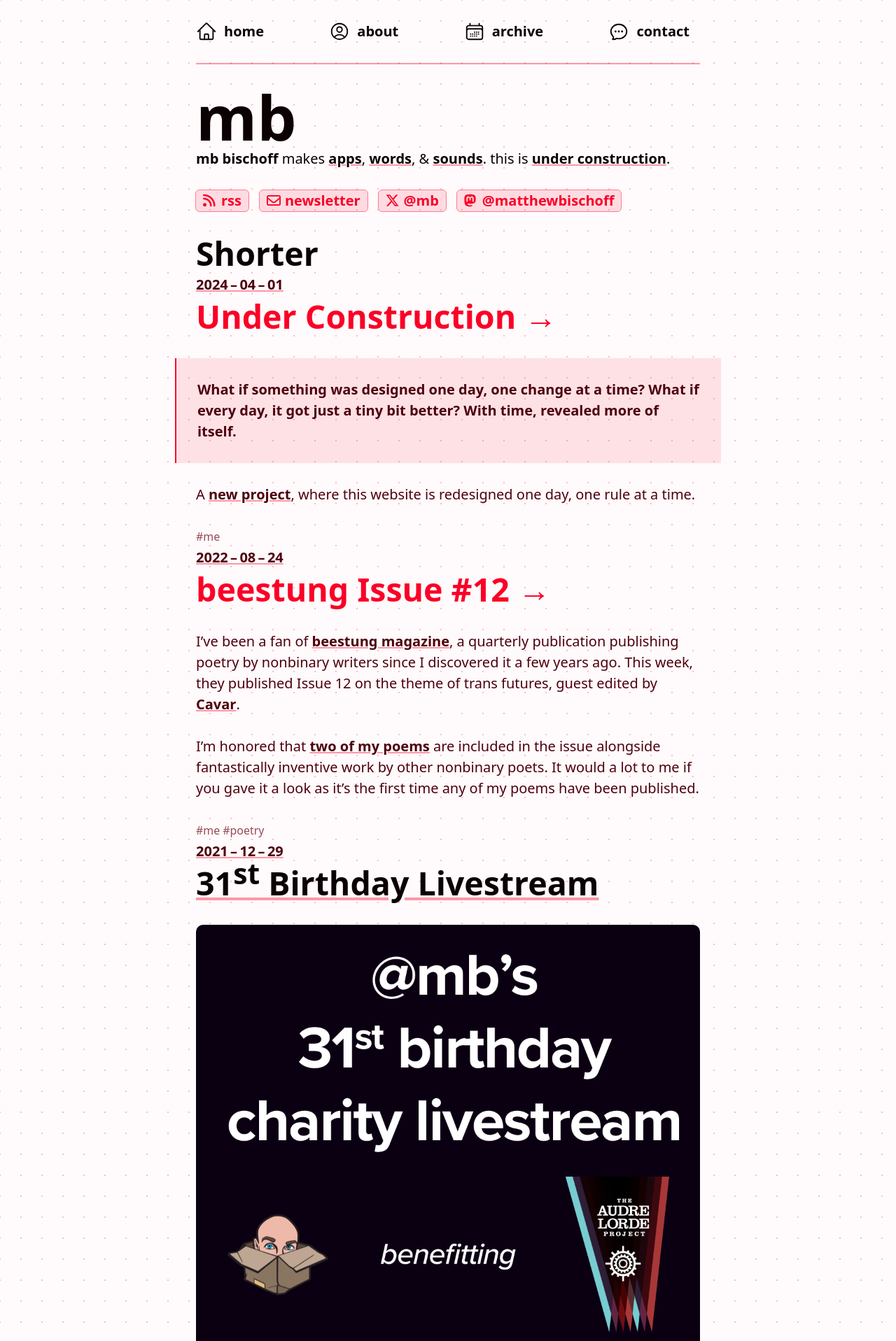
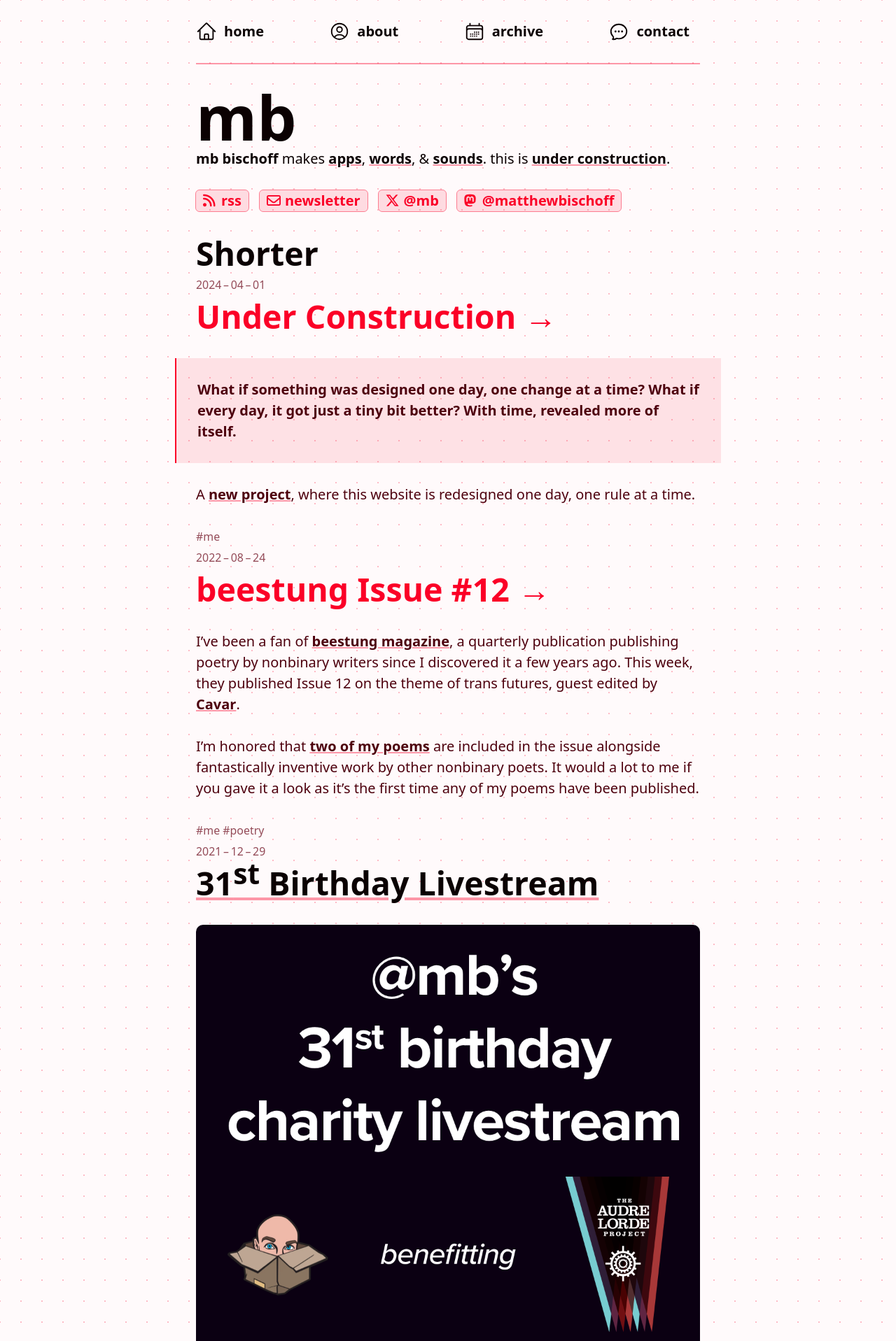
Before and after one commit to mbbischoff/website, a Jekyll site: the page built from _category/shorter.md, in a window 1280 px wide. Shown: the top 1917 px of the page at 70% size. Built offline with Jekyll 4.4.1, drawn with Linux system fonts in a browser that asks for light colours; nearby versions of some CDN libraries; some web fonts are replaced; comment, search, counter and statistics services are not loaded; a style sheet for code colours, icons or effects is not loaded.

Commit message:
Metadata + via

```diff
--- /dev/null
+++ b/_includes/metadata.html
@@ -0,0 +1,6 @@
+<section class="metadata">
+{% include datetime.html post=include.post %}
+
+{% if page.via %} • {% include via.html post=include.post %}
+{% endif %}
+</section>
--- a/_includes/post_types/link.html
+++ b/_includes/post_types/link.html
@@ -1,5 +1,6 @@
 <header>
-  {% include datetime.html post=include.post %}
+  {% include metadata.html post=include.post %}
+
   <h1><a class="external" href="{{ include.post.link }}" target="_blank" rel="noopener">{{ include.post.title }}&nbsp;→</a></h1>
 </header>
 
--- a/_includes/post_types/long-expanded.html
+++ b/_includes/post_types/long-expanded.html
@@ -1,5 +1,6 @@
 <header>
-  {% include datetime.html post=include.post %}
+  {% include eyebrows.html post=include.post %}
+
   <h1>{{ include.post.title }}</h1>
 </header>
 
--- a/_includes/post_types/long.html
+++ b/_includes/post_types/long.html
@@ -1,5 +1,5 @@
 <header>
-    {% include datetime.html post=include.post %}
+  {% include metadata.html post=include.post %}
 
     <a href="{{ include.post.url }}">
       <h1>
--- a/_includes/post_types/short.html
+++ b/_includes/post_types/short.html
@@ -1,5 +1,5 @@
 <header>
-{% include datetime.html post=include.post %}
+{% include metadata.html post=include.post %}
 </header>
 
 <section class="content">
--- /dev/null
+++ b/_includes/via.html
@@ -0,0 +1,5 @@
+{% if page.via %}
+  <span class="via">
+	via {{ page.via | markdownify }}
+  </span>
+{% endif %}
```
Also changed, not shown: _includes/post.html (line endings or trailing spaces).
